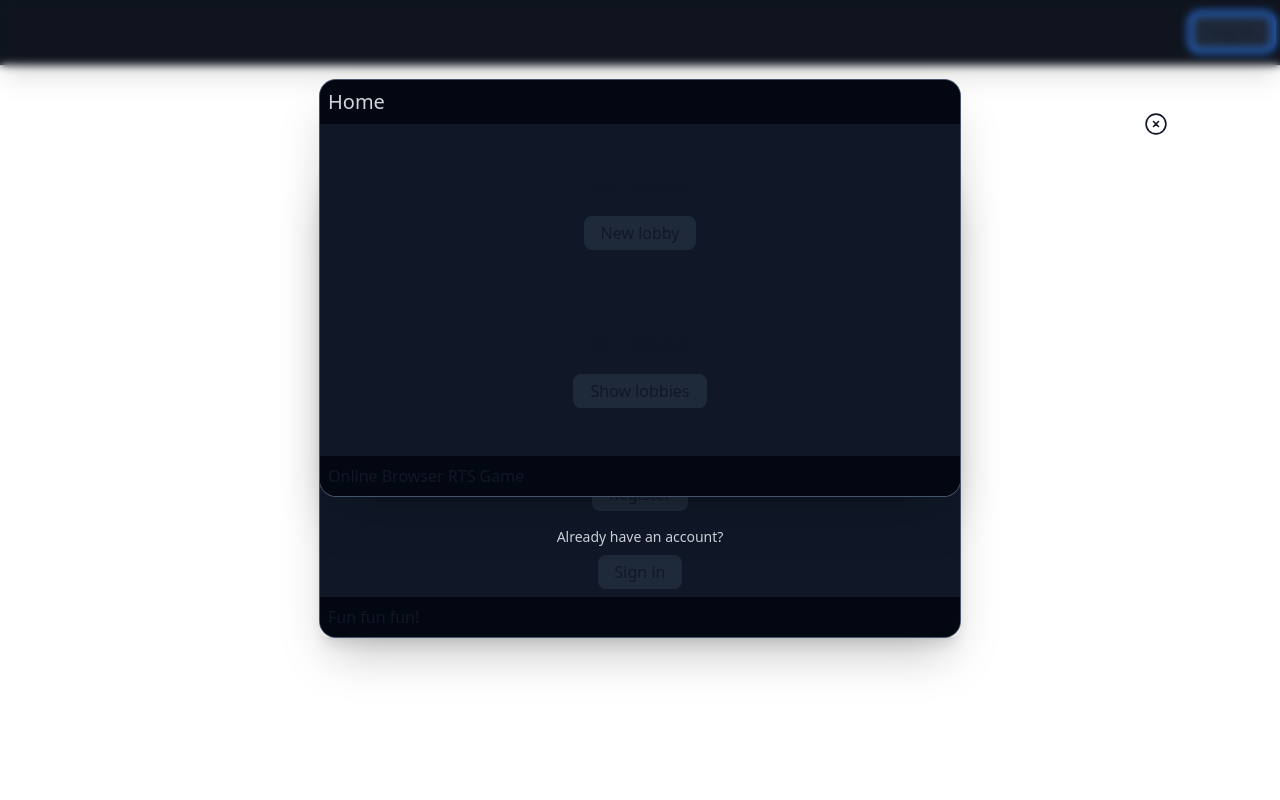
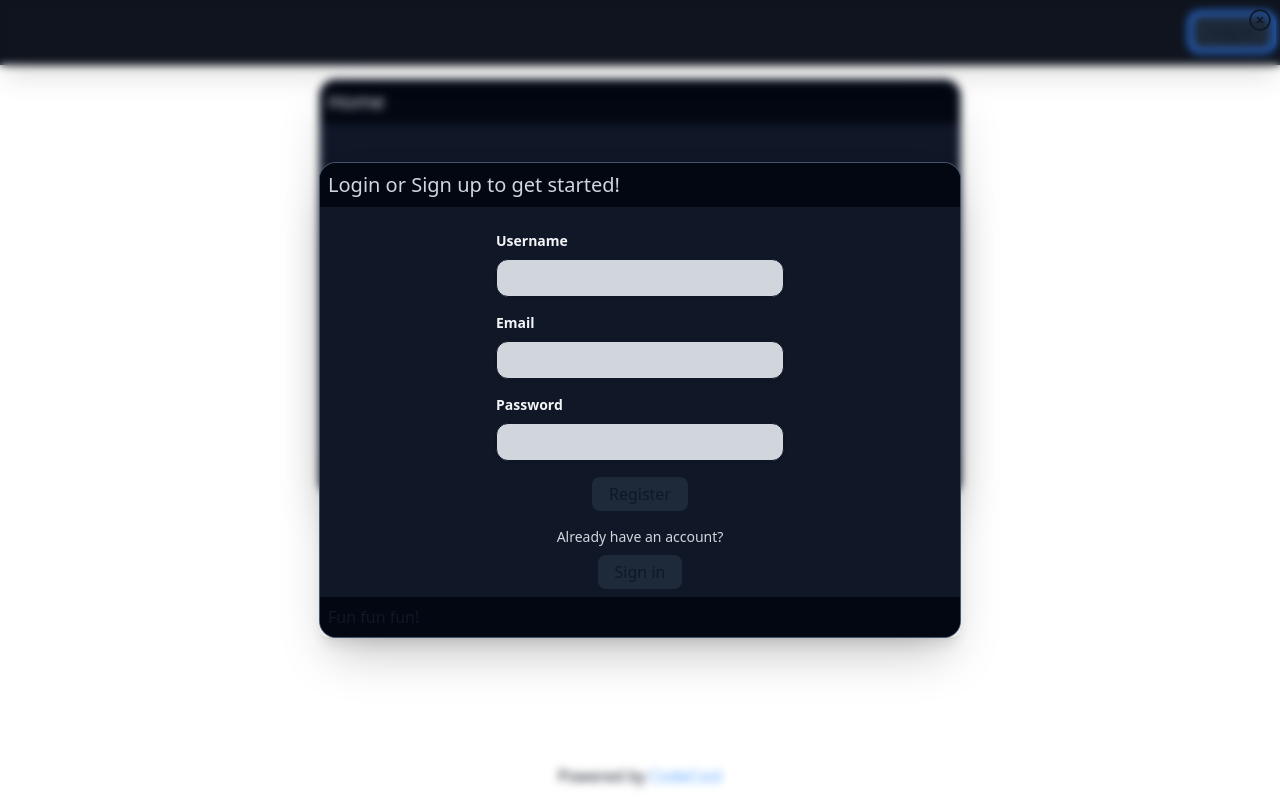
Before and after one commit to mmarci96/rts-game-typescript, a React (Vite) app in the folder game/apps/game-client/: page / in a window 1280 px wide. Both pictures are taken after a click on the button "Log in". Built offline with nearby package versions, Linux system fonts and the light colour scheme.

Commit message:
got lost in design, i tested the layout and it works as expected. commit before implementing it on all router

```diff
--- a/game/apps/game-client/src/App.tsx
+++ b/game/apps/game-client/src/App.tsx
@@ -1,4 +1,3 @@
-import { Navbar } from "./components/nav/navbar";
 import { LoadingAnimation } from "./layouts/fallback";
 import { Route, Routes } from "react-router-dom";
 import { lazy, Suspense } from "react";
@@ -11,7 +10,6 @@ const CreateGame = lazy(() => import("./pages/create-game"));
 function App() {
     return (
         <Suspense fallback={<LoadingAnimation />}>
-            <Navbar />
             <Routes>
                 <Route element={<Home />} path="/" />
                 <Route element={<Games />} path="/games" />
--- a/game/apps/game-client/src/components/common/animated-component.tsx
+++ b/game/apps/game-client/src/components/common/animated-component.tsx
@@ -11,7 +11,7 @@ export const AnimatedComponent = ({ children }: ComponentProps) => {
 
     return (
         <div
-            className={`animate-fade-in m-auto ${isVisible ? "animate-fade-in-active" : ""}`}
+            className={`animate-fade-in z-0 m-auto ${isVisible ? "animate-fade-in-active" : ""}`}
         >
             {children}
         </div>
--- a/game/apps/game-client/src/components/common/popup-card.tsx
+++ b/game/apps/game-client/src/components/common/popup-card.tsx
@@ -1,6 +1,7 @@
 import { ReactNode } from "react";
 import { Card } from "./card";
 import { CloseIcon } from "../../icons/close-icon";
+import { AnimatedComponent } from "./animated-component";
 
 interface PopupCardProps {
     header: string;
@@ -22,16 +23,18 @@ export const PopupCard = ({
                 className="fixed inset-0 flex items-center z-20 justify-center"
                 onClick={onClose}
             >
-                <div className="absolute scale-110 top-28 right-28 hover:scale-120 cursor-pointer">
+                <div className="absolute scale-110 top-2 right-2 hover:scale-120 cursor-pointer">
                     <CloseIcon />
                 </div>
                 <div
                     className="relative z-20  rounded-lg shadow-lg"
                     onClick={(e) => e.stopPropagation()}
                 >
-                    <Card header={header} footer={footer}>
-                        {children}
-                    </Card>
+                    <AnimatedComponent>
+                        <Card header={header} footer={footer}>
+                            {children}
+                        </Card>
+                    </AnimatedComponent>
                 </div>
             </div>
         </>
--- /dev/null
+++ b/game/apps/game-client/src/layouts/default.tsx
@@ -0,0 +1,21 @@
+import { AnimatedComponent } from "../components/common/animated-component";
+import { Navbar } from "../components/nav/navbar";
+
+export default function DefaultLayout({
+    children,
+}: {
+    children: React.ReactNode;
+}) {
+    return (
+        <AnimatedComponent>
+            <div className="relative flex flex-col h-screen">
+                <Navbar />
+                <main className=" mx-auto px-2 flex-grow">{children}</main>
+                <footer className="w-full flex items-center justify-center py-3">
+                    <span className="text-default-600 mr-1">Powered by </span>
+                    <p className="text-blue-400">CodeCool</p>
+                </footer>
+            </div>
+        </AnimatedComponent>
+    );
+}
--- a/game/apps/game-client/src/pages/home.tsx
+++ b/game/apps/game-client/src/pages/home.tsx
@@ -1,11 +1,12 @@
 import { Link } from "react-router-dom";
 import { Card } from "../components/common/card";
 import { AnimatedComponent } from "../components/common/animated-component";
+import DefaultLayout from "../layouts/default";
 
 const Home = () => {
     return (
-        <AnimatedComponent
-            children={
+        <AnimatedComponent>
+            <DefaultLayout>
                 <div className="flex flex-col items-center m-4">
                     <Card header="Home" footer="Online Browser RTS Game">
                         <div className="m-4 flex flex-col items-center p-4 ring-1 w-4/5 rounded-2xl">
@@ -22,8 +23,8 @@ const Home = () => {
                         </div>
                     </Card>
                 </div>
-            }
-        />
+            </DefaultLayout>
+        </AnimatedComponent>
     );
 };
 
--- a/game/apps/game-client/src/pages/lobby.tsx
+++ b/game/apps/game-client/src/pages/lobby.tsx
@@ -1,5 +1,10 @@
+import DefaultLayout from "../layouts/default";
 const Lobby = () => {
-    return <div>Lobby</div>;
+    return (
+        <DefaultLayout>
+            <div>Lobby</div>
+        </DefaultLayout>
+    );
 };
 
 export default Lobby;
```
